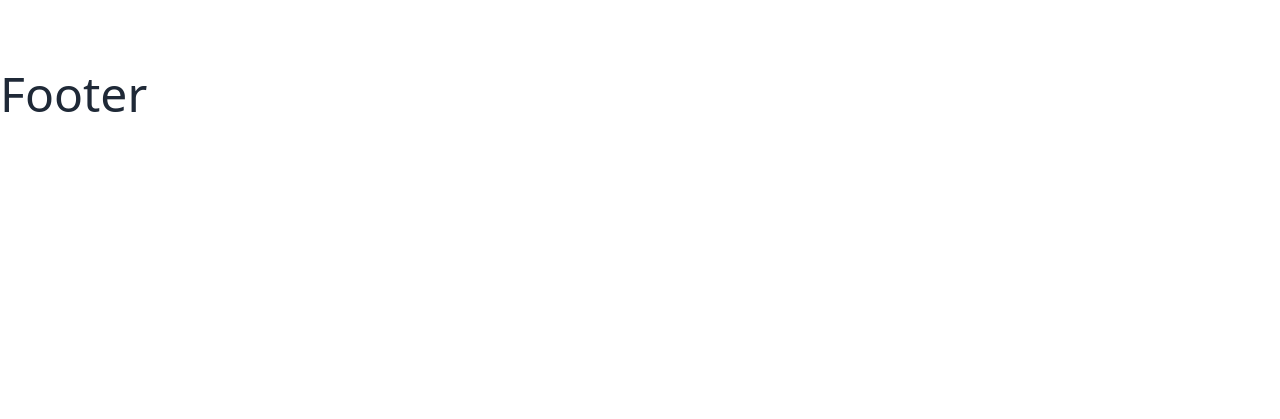
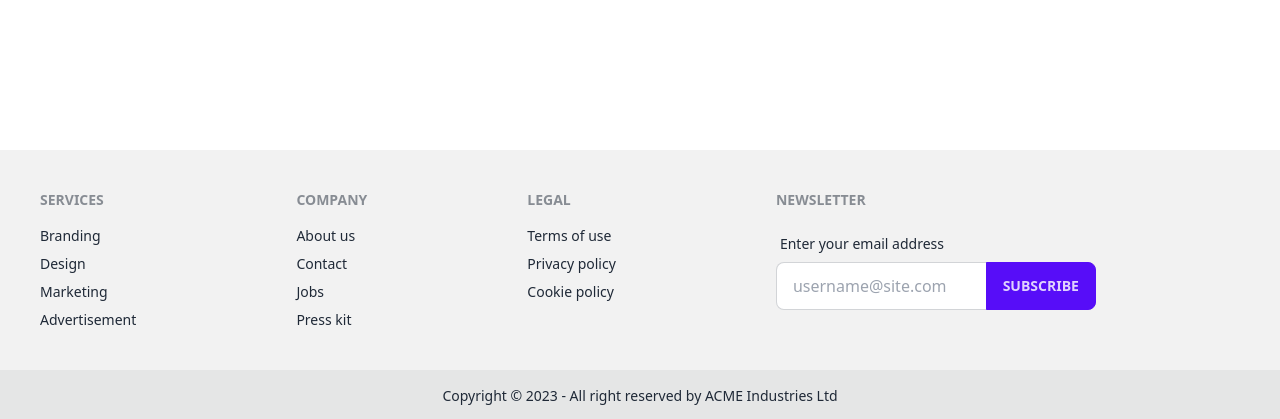
Before and after one commit to tahmid0111/React_E-commerce_Basic, a React (Vite) app: page /men in a window 1280 px wide. Shown: the part 450-869 px from the top of the page. Before the commit the page ends 800 px from the top, so only its background shows below. Built offline with nearby package versions, Linux system fonts and the light colour scheme; no server answers.

Commit message:
footer component added from daisy ui

```diff
--- a/src/Components/shared/Footer.jsx
+++ b/src/Components/shared/Footer.jsx
@@ -2,8 +2,48 @@
 
 const Footer = () => {
   return (
-    <div>
-      <h1 className='text-5xl'>Footer</h1>
+    <div className='mt-20'>
+      <footer className="footer p-10 bg-base-200 text-base-content">
+        <nav>
+          <header className="footer-title">Services</header>
+          <a className="link link-hover">Branding</a>
+          <a className="link link-hover">Design</a>
+          <a className="link link-hover">Marketing</a>
+          <a className="link link-hover">Advertisement</a>
+        </nav>
+        <nav>
+          <header className="footer-title">Company</header>
+          <a className="link link-hover">About us</a>
+          <a className="link link-hover">Contact</a>
+          <a className="link link-hover">Jobs</a>
+          <a className="link link-hover">Press kit</a>
+        </nav>
+        <nav>
+          <header className="footer-title">Legal</header>
+          <a className="link link-hover">Terms of use</a>
+          <a className="link link-hover">Privacy policy</a>
+          <a className="link link-hover">Cookie policy</a>
+        </nav>
+        <form>
+          <header className="footer-title">Newsletter</header>
+          <fieldset className="form-control w-80">
+            <label className="label">
+              <span className="label-text">Enter your email address</span>
+            </label>
+            <div className="relative">
+              <input type="text" placeholder="username@site.com" className="input input-bordered w-full pr-16" />
+              <button className="btn btn-primary absolute top-0 right-0 rounded-l-none">Subscribe</button>
+            </div>
+          </fieldset>
+        </form>
+      </footer>
+
+      <div className="footer footer-center p-4 bg-base-300 text-base-content">
+        <aside>
+          <p>Copyright © 2023 - All right reserved by ACME Industries Ltd</p>
+        </aside>
+      </div>
+
     </div>
   )
 }
```
